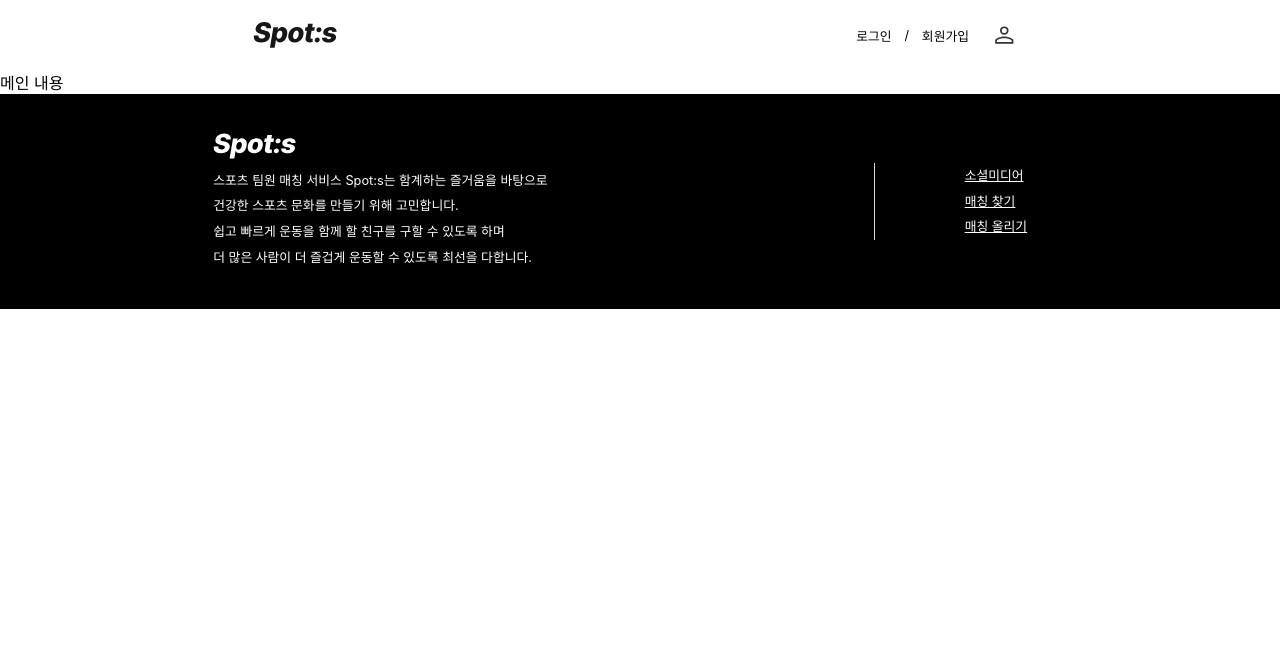
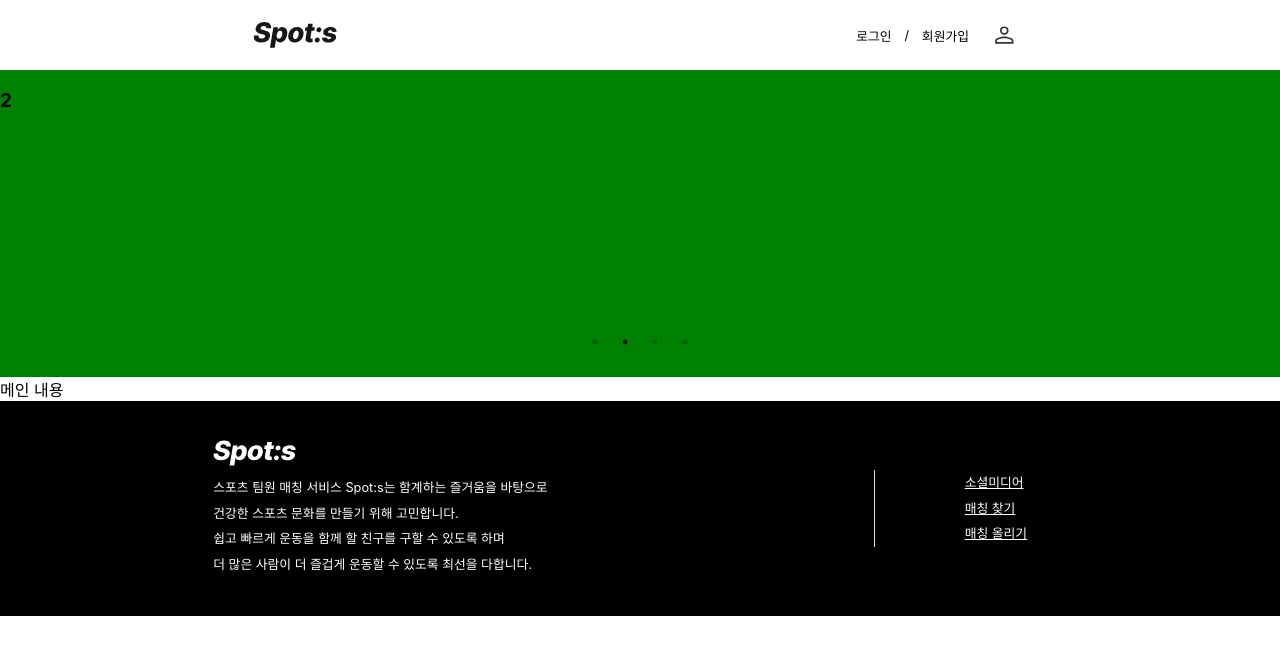
Before and after one commit to KMU-WINK/spots-client, a React (Vite) app: page / in a window 1280 px wide. Shown: the top 654 px of the page. Built offline with nearby package versions, Linux system fonts and the light colour scheme.

Commit message:
[SPT-01] refact. 코드 리팩토링

```diff
--- a/package.json
+++ b/package.json
@@ -11,6 +11,8 @@
     "prettier": "^2.7.1",
     "react": "^17.0.2",
     "react-dom": "^17.0.2",
+    "react-slick": "^0.29.0",
+    "slick-carousel": "^1.8.1",
     "styled-components": "^5.3.5"
   },
   "devDependencies": {
--- a/src/App.jsx
+++ b/src/App.jsx
@@ -1,5 +1,5 @@
 import React from 'react';
-import MainPage from './pages/Main/MainPage';
+import MainPage from './pages/Main';
 
 const App = () => {
   return (
--- /dev/null
+++ b/src/components/Banner/index.jsx
@@ -0,0 +1,58 @@
+import React, { Component } from 'react';
+import StyledSlider from './styles';
+
+const Banner = () => {
+  const settings = {
+    dots: true,
+    infinite: true,
+    speed: 1000,
+    autoplay: true,
+    autoplayspeed: 1000,
+    slidesToShow: 1,
+    slidesToScroll: 1,
+    pauseOnHover: true,
+    nextArrow: <SampleNextArrow />,
+    prevArrow: <SamplePrevArrow />,
+  };
+
+  return (
+    <StyledSlider {...settings}>
+      <div>
+        <h3>1</h3>
+      </div>
+      <div>
+        <h3>2</h3>
+      </div>
+      <div>
+        <h3>3</h3>
+      </div>
+      <div>
+        <h3>4</h3>
+      </div>
+    </StyledSlider>
+  );
+};
+
+function SampleNextArrow(props) {
+  const { className, style, onClick } = props;
+  return (
+    <div
+      className={className}
+      style={{ ...style, display: 'block', background: 'red' }}
+      onClick={onClick}
+    />
+  );
+}
+
+function SamplePrevArrow(props) {
+  const { className, style, onClick } = props;
+  return (
+    <div
+      className={className}
+      style={{ ...style, display: 'block', background: 'green' }}
+      onClick={onClick}
+    />
+  );
+}
+
+export default Banner;
--- /dev/null
+++ b/src/components/Banner/styles.jsx
@@ -0,0 +1,22 @@
+import styled, { keyframes, css } from 'styled-components';
+import Slider from 'react-slick';
+import 'slick-carousel/slick/slick.css';
+import 'slick-carousel/slick/slick-theme.css';
+
+const StyledSlider = styled(Slider)`
+  .slick-list {
+    height: 24vw;
+    background: green;
+  }
+
+  .slick-slide div {
+    cursor: pointer;
+  }
+
+  .slick-dots {
+    width: 100%;
+    bottom: 2vw;
+  }
+`;
+
+export default StyledSlider;
--- a/src/pages/Main/MainPage.jsx
+++ b/src/pages/Main/index.jsx
@@ -1,11 +1,13 @@
 import React from 'react';
-import Header from '../../components/Header/Header';
-import Footer from '../../components/Footer/Footer';
+import Header from '../../components/Header';
+import Footer from '../../components/Footer';
+import Banner from '../../components/Banner';
 
 const MainPage = () => {
   return (
     <>
       <Header />
+      <Banner />
       <main>메인 내용</main>
       <Footer />
     </>
```
Also changed, not shown: src/components/Footer/index.jsx (renamed from src/components/Footer/Footer.jsx), src/components/Header/index.jsx (renamed from src/components/Header/Header.jsx), 1 other file (tests, documents, lock files or other folders).
